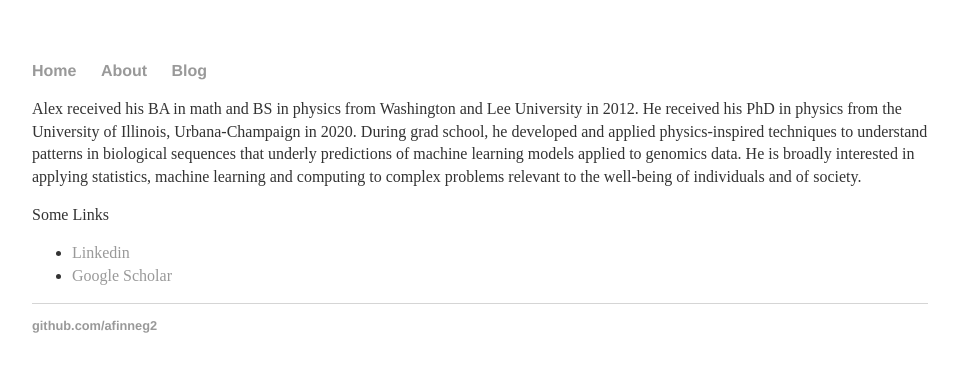
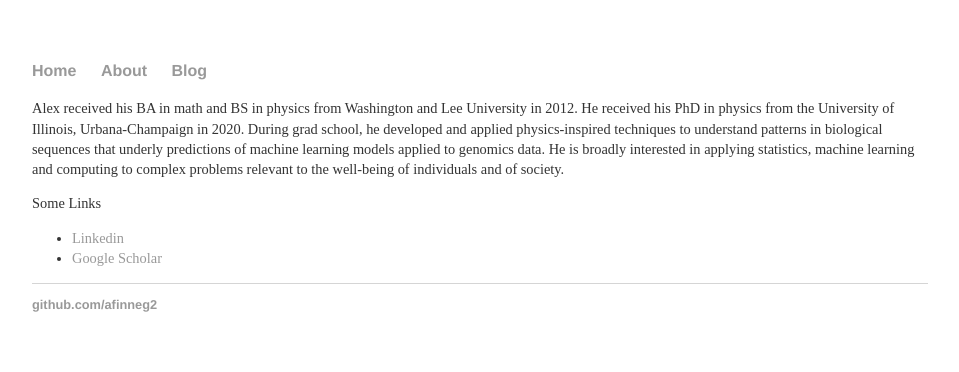
Before and after one commit to afinneg2/afinneg2.github.io, a Jekyll site: the page built from about/index.md, in a window 1280 px wide. Shown: the top 372 px of the page, without its empty margins (160-1119 px from the left). Built offline with Jekyll 4.4.1, drawn with Linux system fonts in a browser that asks for light colours.

Commit message:
minor change

```diff
--- a/css/main.css
+++ b/css/main.css
@@ -3,7 +3,7 @@
 a { text-decoration: none; color: #999; }
 a:hover { text-decoration: underline; }
 
-p, ul { font-size: 1.0em; line-height: 1.4em; color: #333; }
+p, ul { font-size: 0.9em; line-height: 1.4em; color: #333; }
 
 h1, h2, h3, h4 { font-family: 'Helvetica', 'Arial', 'Sans-Serif'; }
 h1 { font-size: 3em;  }
```
